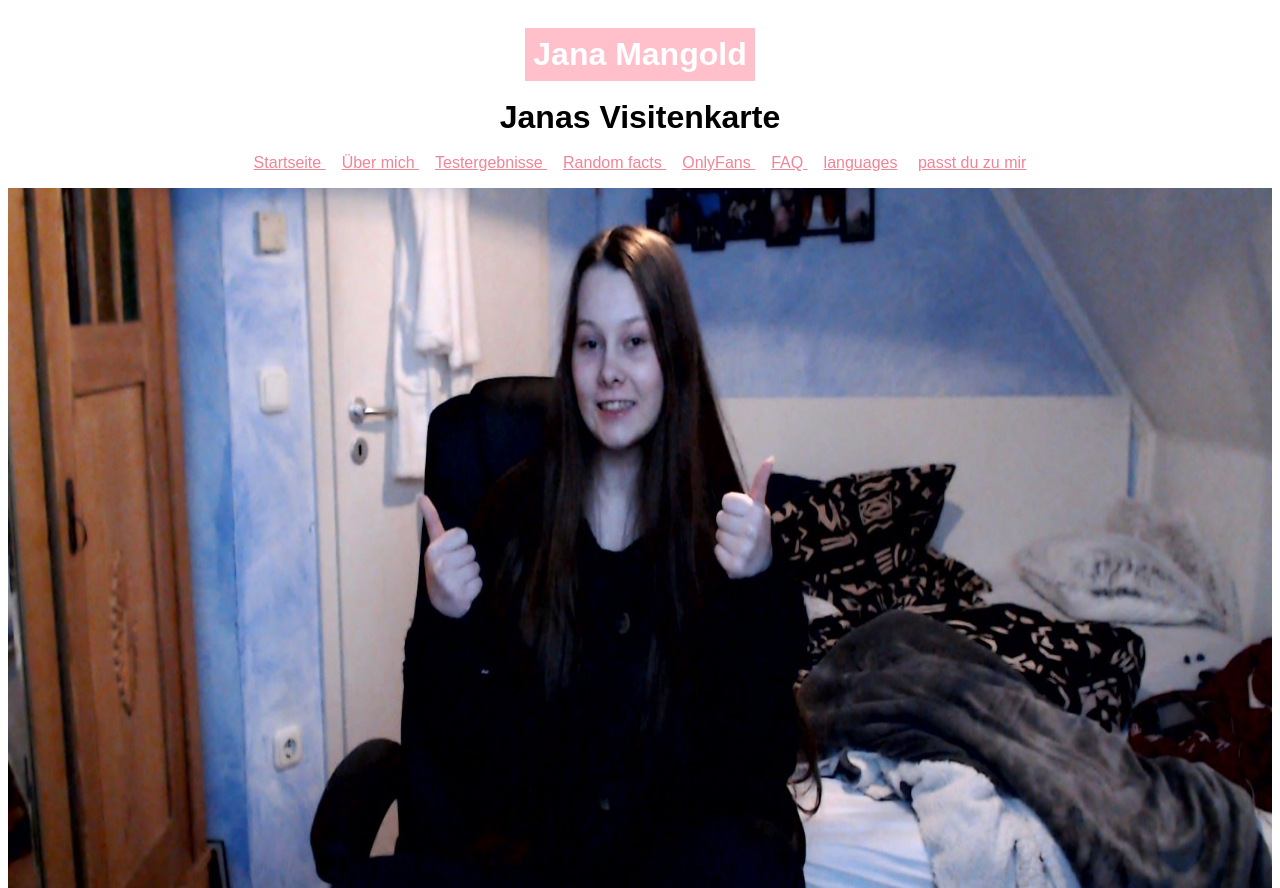
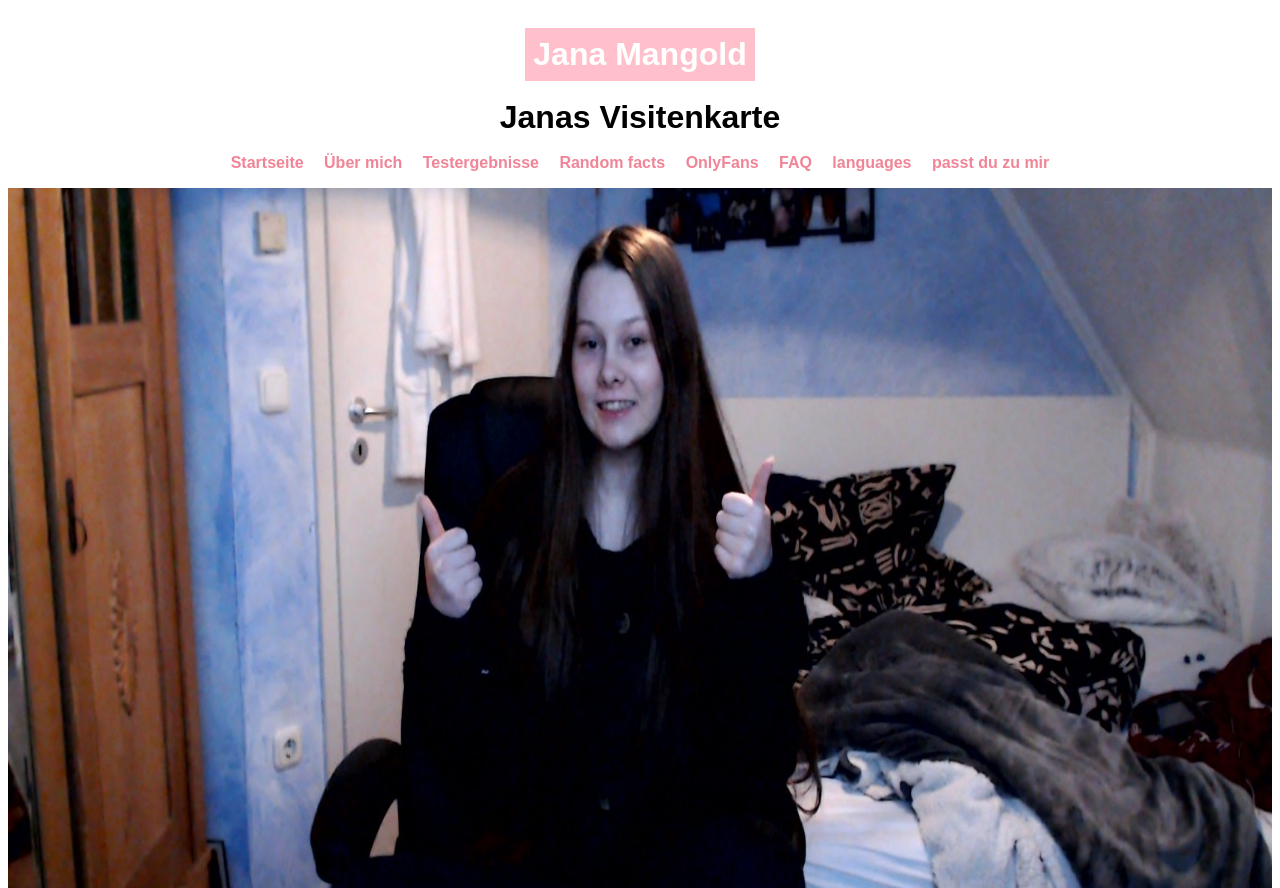
Before and after one commit to Jana420/Janaswebsite, a plain HTML site: page Startseite.html in a window 1280 px wide. Shown: the top 888 px of the page. Drawn offline with Linux system fonts and the light colour scheme.

Commit message:
style.css
style

```diff
--- a/Startseite.html
+++ b/Startseite.html
@@ -24,7 +24,6 @@
         </div>
         <div id="top-image">
             <img src="image.jpg" alt="sexy Bild von mir" height="700px" width="1500px">
-            <meta name="viewport" content="width=device-width, initial-scale=1">
         </div>
 
     </div>
--- a/style.css
+++ b/style.css
@@ -27,11 +27,18 @@ body {
 #navigation a {
     color: rgb(241, 132, 150);
     padding: 8px;
+    text-decoration: none;
+    font-weight: 600;
+
 
 }
 
 #navigation a:hover {
-    color:deeppink
+    color:deeppink;
+    text-decoration: underline
+
+
+
 
 
 }
```
